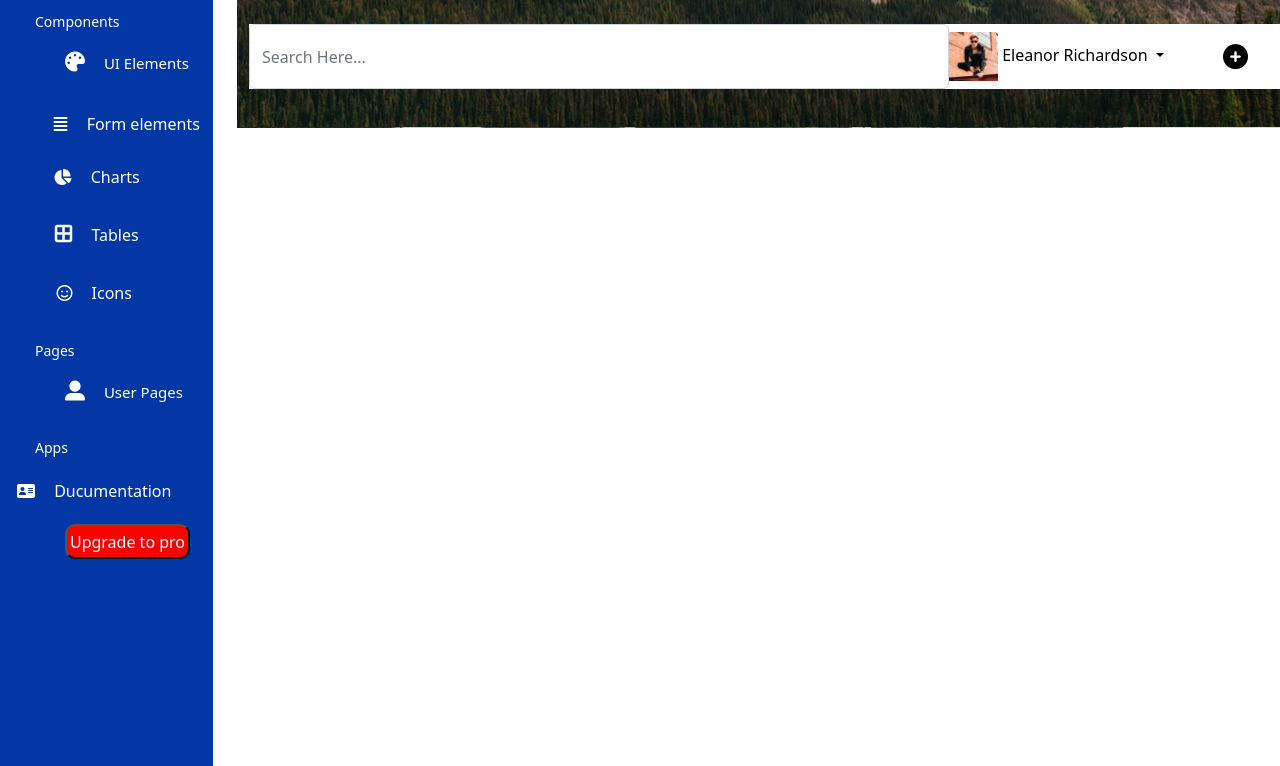
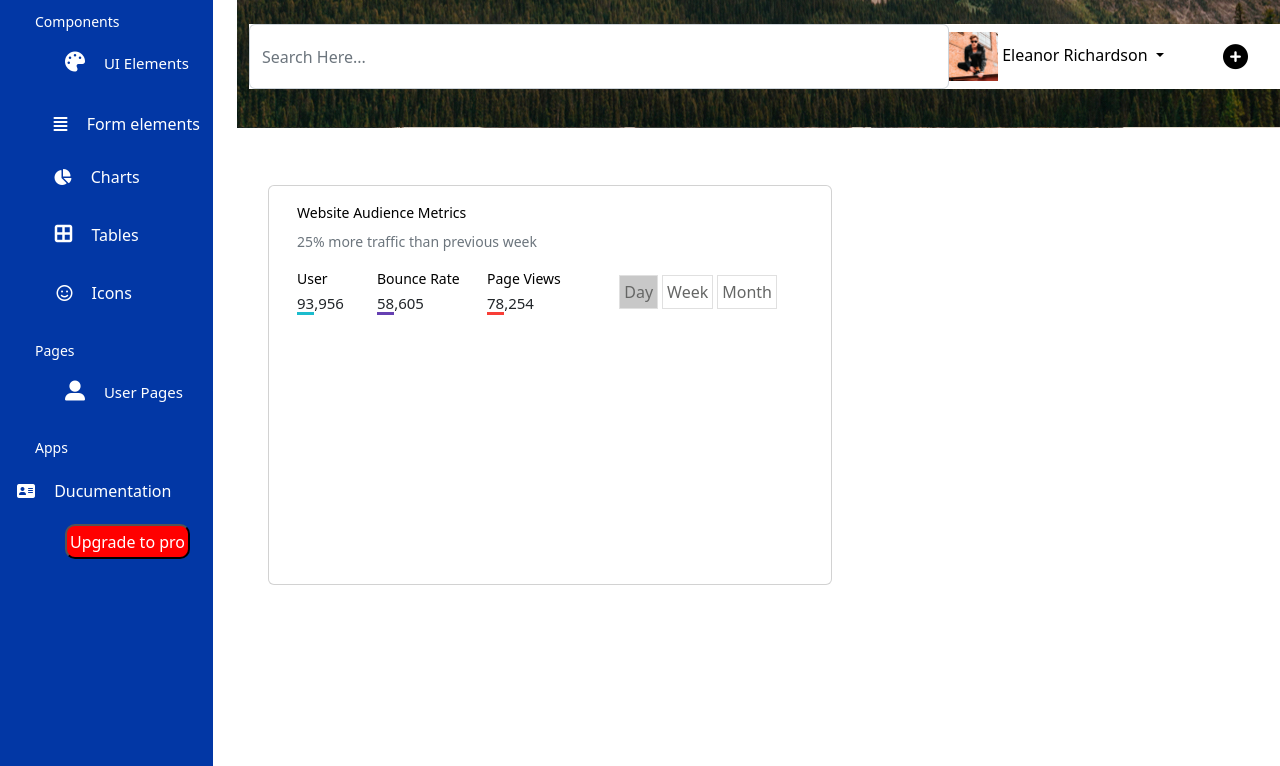
Before and after one commit to ErfanShokrollahzadeh/mini_project, a plain HTML site: page index.html in a window 1280 px wide. Shown: the part 135-901 px from the top of the page. Drawn offline with nearby package versions, Linux system fonts and the light colour scheme; files that its build step writes are made by us from their sources.

Commit message:
added some new item and still updating

```diff
--- a/index.html
+++ b/index.html
@@ -6,6 +6,8 @@
     <meta name="viewport" content="width=device-width, initial-scale=1.0" />
     <link rel="stylesheet" href="style.css" />
     <link rel="stylesheet" href="bootstrap-5.2.0-dist/css/bootstrap.min.css" />
+    <link rel="stylesheet" href="vendors/mdi/css/materialdesignicons.min.css">
+    <link rel="stylesheet" href="vendors/css/vendor.bundle.base.css">
     <link
       rel="stylesheet"
       href="https://cdnjs.cloudflare.com/ajax/libs/font-awesome/4.7.0/css/font-awesome.min.css"
@@ -137,6 +139,60 @@
           <button class="button">Upgrade to pro</button>
         </a>
       </nav>
+      <!-- main page -->
+      <div class="main-panel">
+        <div class="content-wrapper">
+          <div class="row main-body">
+                  <div class="card">
+                    <div class="card-body">
+                      <p class="card-title">Website Audience Metrics</p>
+                      <p class="text-muted">25% more traffic than previous week</p>
+                      <div class="row mb-3">
+                        <div class="col-md-7">
+                          <div d-flex justify-content-between traffic-status>
+                            <div class="item">
+                              <p class="mb-">User</p>
+                              <h5 class="font-weight-bold under-tag-p">93,956</h5>
+                              <div class="color-border1"></div>
+                            </div>
+                            <div class="item-main-div1">
+                              <p class="mb-">Bounce Rate</p>
+                              <h5 class="font-weight-bold under-tag-p">58,605</h5>
+                              <div class="color-border2"></div>
+                            </div>
+                            <div class="item-main-div2">
+                              <p class="mb-">Page Views</p>
+                              <h5 class="font-weight-bold under-tag-p">78,254</h5>
+                              <div class="color-border3"></div>
+                            </div>
+                          </div>
+                          <div class="date">
+                            <ul class="nav-date justify-content-md-end"  role="tablist">
+                              <li class="nav-date-item1">
+                                <a class="nav-link active tag-a-date" style="background-color: #c8c8c8;" data-toggle="pill" href="#" role="tab" aria-controls="pills-home" aria-selected="true">
+                                  Day
+                                </a>
+                              </li>
+                              <li class="nav-date-item2">
+                                <a class="nav-link tag-a-date"  data-toggle="pill" href="#pills-career" role="tab" aria-controls="pills-profile" aria-selected="true">
+                                  Week
+                                </a>
+                              </li>
+                              <li class="nav-date-item3">
+                                <a class="nav-link tag-a-date" data-toggle="pill" href="#pills-music" role="tab" aria-controls="pills-contact" aria-selected="true">
+                                  Month
+                                </a>
+                              </li>
+                            </ul>
+                          </div>
+                        </div>
+                        <!-- <canvas id="audience-chart" style="display: block; height: 246px; width: 493px;" width="986" height="492" class="chartjs-render-monitor"></canvas> -->
+                      </div>
+                    </div>
+                  </div>
+          </div>
+        </div>
+      </div>
     </div>
      <!-- base:js -->
   <script src="vendors/js/vendor.bundle.base.js"></script>
@@ -188,5 +244,6 @@
         });
       }
     </script>
+    <script src="js/off-canvas.js"></script>
   </body>
 </html>
--- a/style.css
+++ b/style.css
@@ -291,3 +291,95 @@ p {
 a.icon-profile-next {
   color: black !important;
 }
+.card-title {
+  color: black !important;
+  margin-left: 0px;
+  padding-top: 0px;
+}
+.main-panel {
+  width: 540px;
+  margin-left: 280px;
+  margin-top: -480px;
+}
+.main-body {
+  height: 400px;
+}
+.text-muted {
+  padding-top: 0px;
+  margin-left: 0px;
+}
+@media (min-width: 768px) .col-md-7 {
+  flex: 0 0 58.33333%;
+  max-width: 58.33333%;
+}
+.mb- {
+  color: black;
+  padding-top: 0;
+  margin-left: 0;
+  margin-bottom: 5px;
+}
+.item {
+  width: 100px;
+}
+.under-tag-p {
+  font-size: 15px !important;
+  margin-bottom: 0px;
+}
+.color-border1 {
+  width: 17px;
+  height: 3px;
+  background-color: #1cbccd !important;
+}
+.color-border2 {
+  width: 17px;
+  height: 3px;
+  background-color: #6640b2 !important;
+}
+.color-border3 {
+  width: 17px;
+  height: 3px;
+  background-color: #f83e37 !important;
+}
+.item-main-div1 {
+  margin: -47px 0 0 80px;
+}
+.item-main-div2 {
+  margin: -47px 0 0 190px;
+}
+.nav-pills.nav-pills-custom {
+  border-bottom: 0;
+}
+.nav-pills {
+  padding-bottom: 1rem;
+}
+@media (min-width: 768px) .justify-content-md-end {
+  justify-content: flex-end !important;
+}
+.nav-date {
+  display: flex;
+  flex-wrap: wrap;
+  padding-left: 0;
+  margin-bottom: 0;
+  list-style: none;
+  margin-top: -40px;
+
+}
+.nav-pills.nav-pills-custom .nav-item .nav-link.active {
+  background: red;
+}
+.nav-pills.nav-pills-custom .nav-item .nav-link {
+  border-radius: 0;
+  padding: 0.22rem 0.4rem;
+  background: #ffffff;
+  color: #b1b0b0;
+  font-size: 0.75rem;
+}
+.date{
+  width: 480px;
+}
+.tag-a-date{
+  color: #656665 !important;
+  margin-left: 4px;
+  border: 1px solid #e0e0e0;
+  padding: 4px 4px 4px 4px !important;
+}
```
